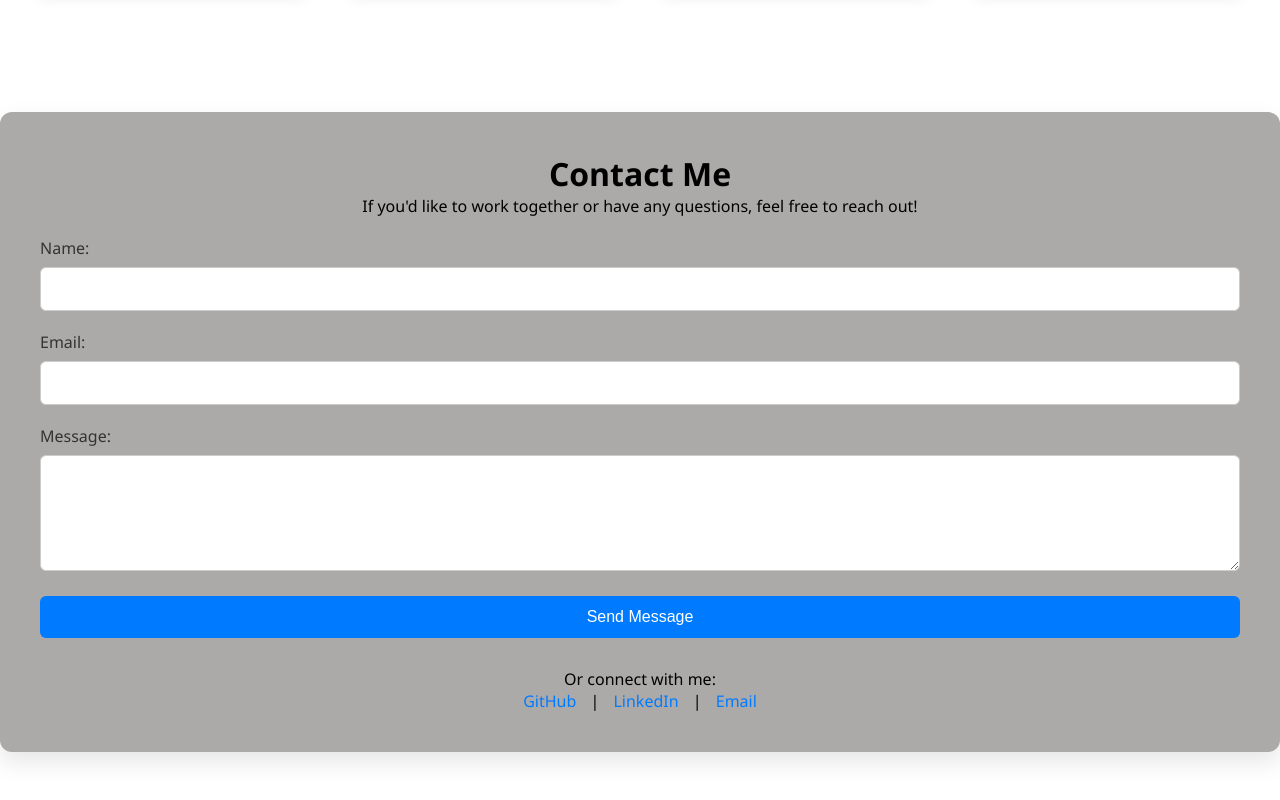
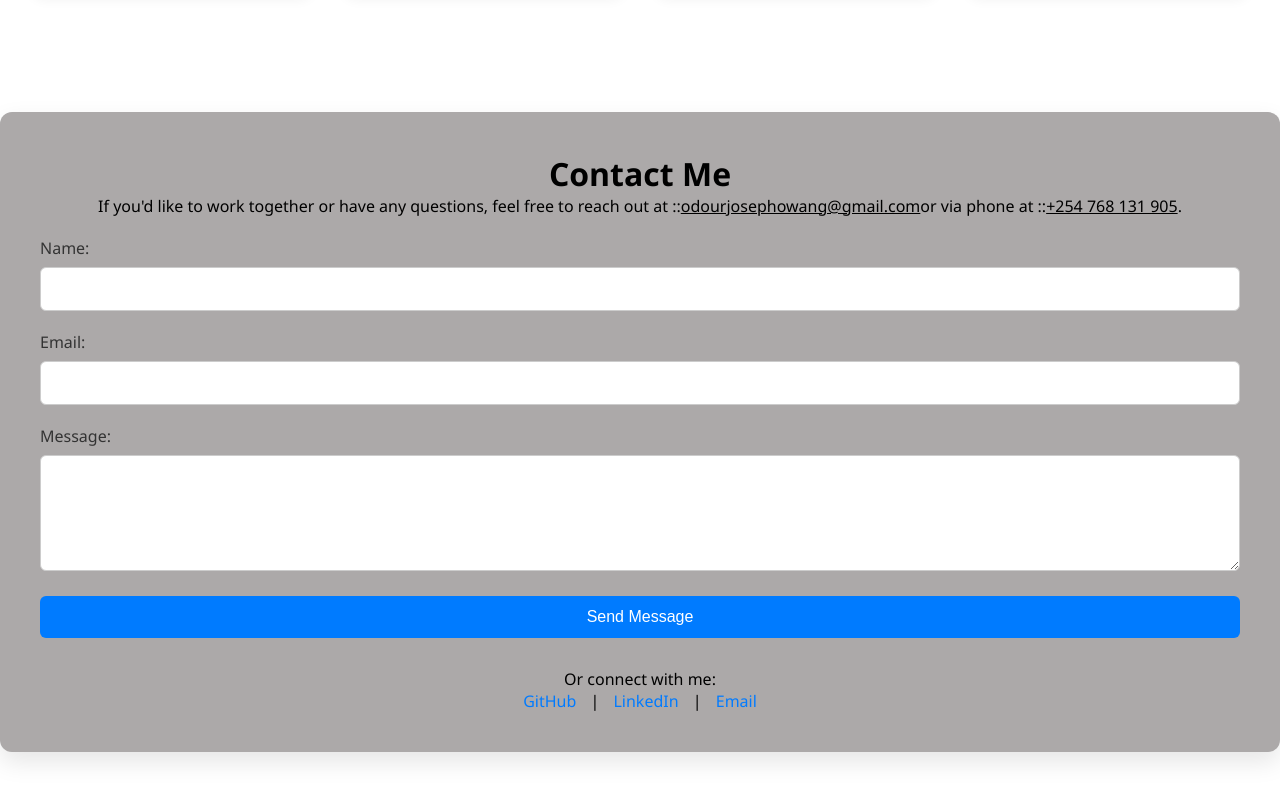
Before and after one commit to jos685/owangportfolio, a Next.js app: page / in a window 1280 px wide. Shown: the part 2288-3088 px from the top of the page. Built offline with nearby package versions, Linux system fonts and the light colour scheme.

Commit message:
redesigned the contact form and added details

```diff
--- a/src/components/Contact/contact.tsx
+++ b/src/components/Contact/contact.tsx
@@ -30,8 +30,17 @@ const Contact: React.FC = () => {
   return (
     <div  id= 'contact' className={styles.contactContainer}>
       <h1 className={styles.h1}>Contact Me</h1>
-      <p className={styles.p}>If you'd like to work together or have any questions, feel free to reach out!</p>
-
+      <p className={styles.p}>
+         If you'd like to work together or have any questions,
+         feel free to reach out at ::
+              <a href="mailto:odourjosephowang@gmail.com" style={{ color: 'inherit', textDecoration: 'underline' }}>
+                                odourjosephowang@gmail.com
+                    </a>
+               or via phone at ::
+              <a href="tel:+254768131905" style={{ color: 'inherit', textDecoration: 'underline' }}>
+                       +254 768 131 905
+                 </a>.
+               </p>
       <form
         ref={form}
         onSubmit={sendEmail}
@@ -64,7 +73,7 @@ const Contact: React.FC = () => {
       <div className={styles.socials}>
         <p>Or connect with me:</p>
         <a href="https://github.com/jos685" target="_blank" rel="noopener noreferrer">GitHub</a> |{' '}
-        <a href="https://www.linkedin.com/in/joseph-owang254" target="_blank" rel="noopener noreferrer">LinkedIn</a> |{' '}
+        <a href="https://www.linkedin.com/in/joseph-owang" target="_blank" rel="noopener noreferrer">LinkedIn</a> |{' '}
         <a href="mailto:odourjosephowang@gmail.com">Email</a>
       </div>
     </div>
--- a/src/components/HeroSection/HeroSection.tsx
+++ b/src/components/HeroSection/HeroSection.tsx
@@ -15,17 +15,17 @@ export default function HeroSection(){
       <a href="https://twitter.com" target="_blank" rel="noopener noreferrer">
         <BsTwitterX/>
       </a>
-      <a href="https://www.linkedin.com/in/joseph-owang254" target="_blank" rel="noopener noreferrer">
+      <a href="https://www.linkedin.com/in/joseph-owang" target="_blank" rel="noopener noreferrer">
         <FaLinkedin />
       </a>
       <a href="https://github.com/jos685" target="_blank" rel="noopener noreferrer">
         <FaFacebook />
       </a>
-      <a href="https://www.youtube.com/@josephowang7639" target="_blank" rel="noopener noreferrer">
+      <a href="https://www.youtube.com/" target="_blank" rel="noopener noreferrer">
         <FaYoutube />
       </a>
 
-      <a href="https://www.youtube.com/@josephowang7639" target="_blank" rel="noopener noreferrer">
+      <a href="https://www.youtube.com/" target="_blank" rel="noopener noreferrer">
         <FaInstagram />
       </a>
     </div>
```
